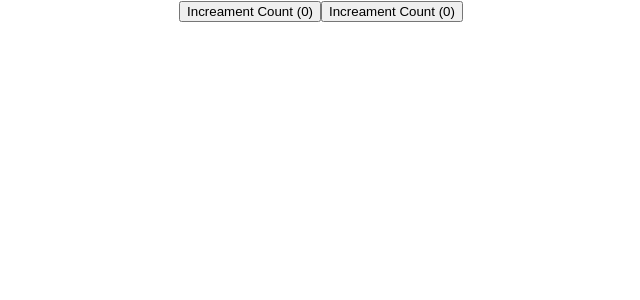
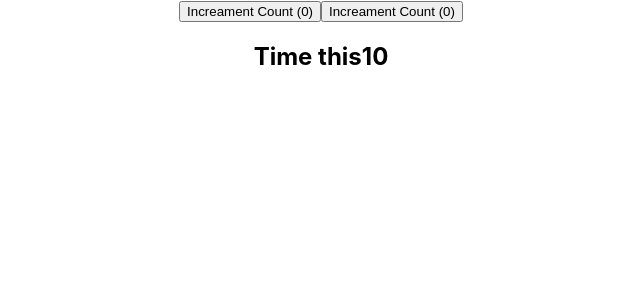
Before and after one commit to Christoph33one/React-hooks, a React (Create React App) app in the folder my-app/: page / in a window 1280 px wide. Shown: the top 300 px of the page, without its empty margins (319-959 px from the left). Built offline with nearby package versions, Linux system fonts and the light colour scheme.

Commit message:
created a timer effect the that runs once with an empty array. So the count effect is seperate

```diff
--- a/my-app/src/components/UseEffectCounter.js
+++ b/my-app/src/components/UseEffectCounter.js
@@ -2,18 +2,30 @@
 
 function UseEffectCounter() {
     const [count, setCount] = useState(0);
+    const [time, setTime] = useState(0);
     useEffect(() => {
         console.log('count 1 effect')
         document.title = count;
     },[count]);
     const [count2, setCount2] = useState(0);
     // using the setCount to sepperate the orginal count from the new count (count2)!
-    // remember the useEffecet will run in every render, which will slow an app down. creating a seperate count, the counts with the useEffect
+    // remember the useEffecet will run in every render, which will slow an app down. creating a seperate count or effect, the counts with the useEffect
     // will help with preformance as it will onky render single counts when needed!
     useEffect(() => {
         console.log('count 2 effect 2')
         document.title = count;
     },[count2]);
+    // creating a time effect
+    useEffect(() => {
+        console.log('count 1 effect');
+        document.title = count;
+    }, [count]);
+    useEffect(()=>{
+        console.log('Creating timer');
+        const interval = setInterval(() => {
+            setTime(time => time + 1)
+        }, 1000);
+    }, []);
     return (
     <div>
         <button onClick={
@@ -26,6 +38,7 @@
         }>
             Increament Count ({count2})
         </button>
+        <h2>Time this{time}</h2>
     </div>
   )
 }
```
